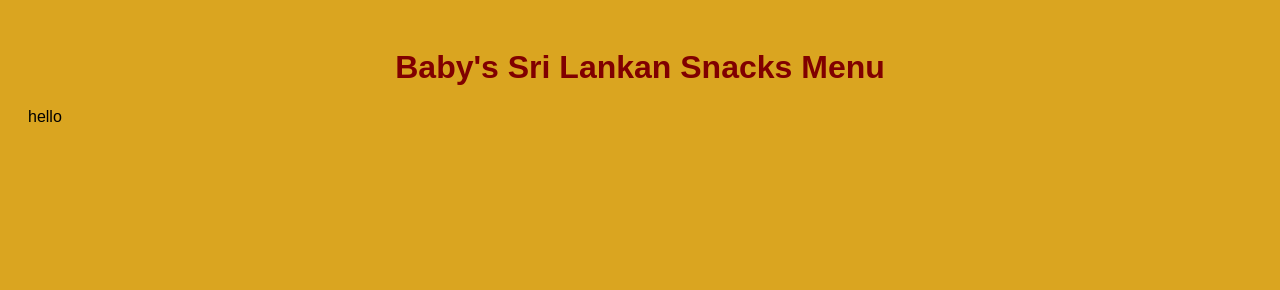
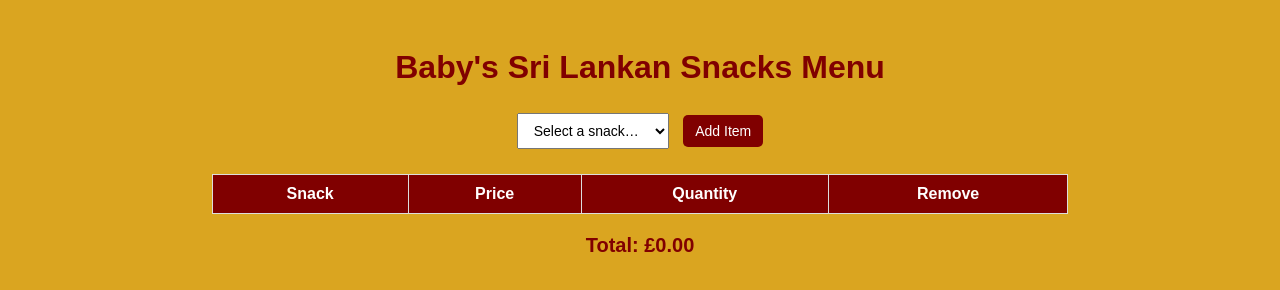
Before and after one commit to piravienfive/snack-prices, a plain HTML site: page index.html in a window 1280 px wide. Drawn offline with Linux system fonts and the light colour scheme.

Commit message:
add structure to html and styling

```diff
--- a/index.html
+++ b/index.html
@@ -8,7 +8,23 @@
 <body>
   <h1>Baby's Sri Lankan Snacks Menu</h1>
 
-  <p>hello</p>
+  <div class="controls">
+    <select id="snackSelect">
+      <option value="" disabled selected>Select a snack…</option>
+    </select>
+    <button>Add Item</button>
+  </div>
+
+  <table id="orderTable">
+    <tr>
+      <th>Snack</th>
+      <th>Price</th>
+      <th>Quantity</th>
+      <th>Remove</th>
+    </tr>
+  </table>
+
+  <div id="total">Total: £0.00</div>
 
   <script src="script.js"></script>
 </body>
--- a/style.css
+++ b/style.css
@@ -1,6 +1,6 @@
 body {
   font-family: Arial, sans-serif;
-  background: #daa520; /* goldenrod */
+  background: #daa520;
   padding: 20px;
 }
 
@@ -8,3 +8,56 @@ h1 {
   text-align: center;
   color: maroon;
 }
+
+.controls {
+  text-align: center;
+  margin-bottom: 20px;
+}
+
+select, button {
+  padding: 8px 12px;
+  margin: 5px;
+  font-size: 14px;
+}
+
+table {
+  width: 70%;
+  margin: 0 auto;
+  border-collapse: collapse;
+}
+
+th, td {
+  border: 1px solid #ddd;
+  padding: 10px;
+  text-align: center;
+}
+
+th {
+  background: maroon;
+  color: white;
+}
+
+input[type="number"] {
+  width: 60px;
+  padding: 5px;
+}
+
+#total {
+  text-align: center;
+  margin-top: 20px;
+  font-size: 20px;
+  font-weight: bold;
+  color: maroon;
+}
+
+button {
+  background: maroon;
+  color: white;
+  border: none;
+  border-radius: 5px;
+  cursor: pointer;
+}
+
+button:hover {
+  background: maroon;
+}
```
